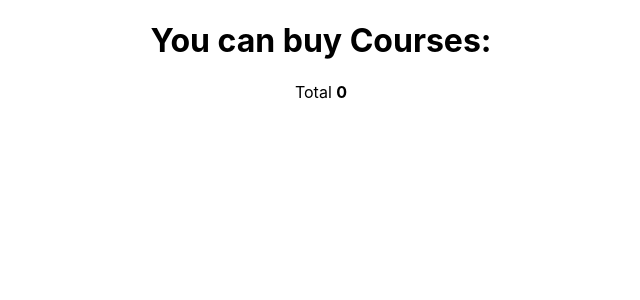
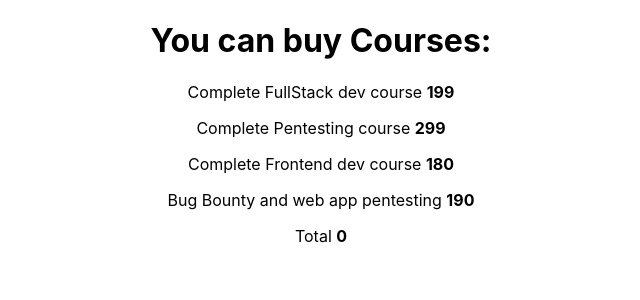
Before and after one commit to Shailendra9k/course-purchase, a React (Create React App) app: page / in a window 1280 px wide. Shown: the top 300 px of the page, without its empty margins (319-959 px from the left). Built offline with nearby package versions, Linux system fonts and the light colour scheme.

Commit message:
logic defined in couse component

```diff
--- a/src/components/Course.js
+++ b/src/components/Course.js
@@ -1,8 +1,31 @@
 import React, { Component } from "react";
 
 class Course extends Component {
+  constructor(props) {
+    super(props);
+
+    this.state = {
+      active: false
+    };
+    this.clicker = this.clicker.bind(this);
+  }
+
+  clicker() {
+    let active = !this.state.active;
+    this.setState({ active: active });
+
+    this.props.sumPrice(active ? this.props.price : -this.props.price);
+  }
+
   render() {
-    return <div></div>;
+    console.log(this.props);
+    return (
+      <div>
+        <p onClick={this.clicker}>
+          {this.props.name} <strong>{this.props.price}</strong>
+        </p>
+      </div>
+    );
   }
 }
 
--- a/src/components/Coursesales.js
+++ b/src/components/Coursesales.js
@@ -8,9 +8,10 @@ class Coursesales extends Component {
     this.state = {
       total: 0
     };
+    this.sumPrice = this.sumPrice.bind(this);
   }
   sumPrice(price) {
-    this.setState(() => ({ total: this.state.total + price }));
+    this.setState({ total: this.state.total + price });
   }
 
   render() {
@@ -42,5 +43,3 @@ class Coursesales extends Component {
 }
 
 export default Coursesales;
-
-//{ total: this.state.total + price }
```
